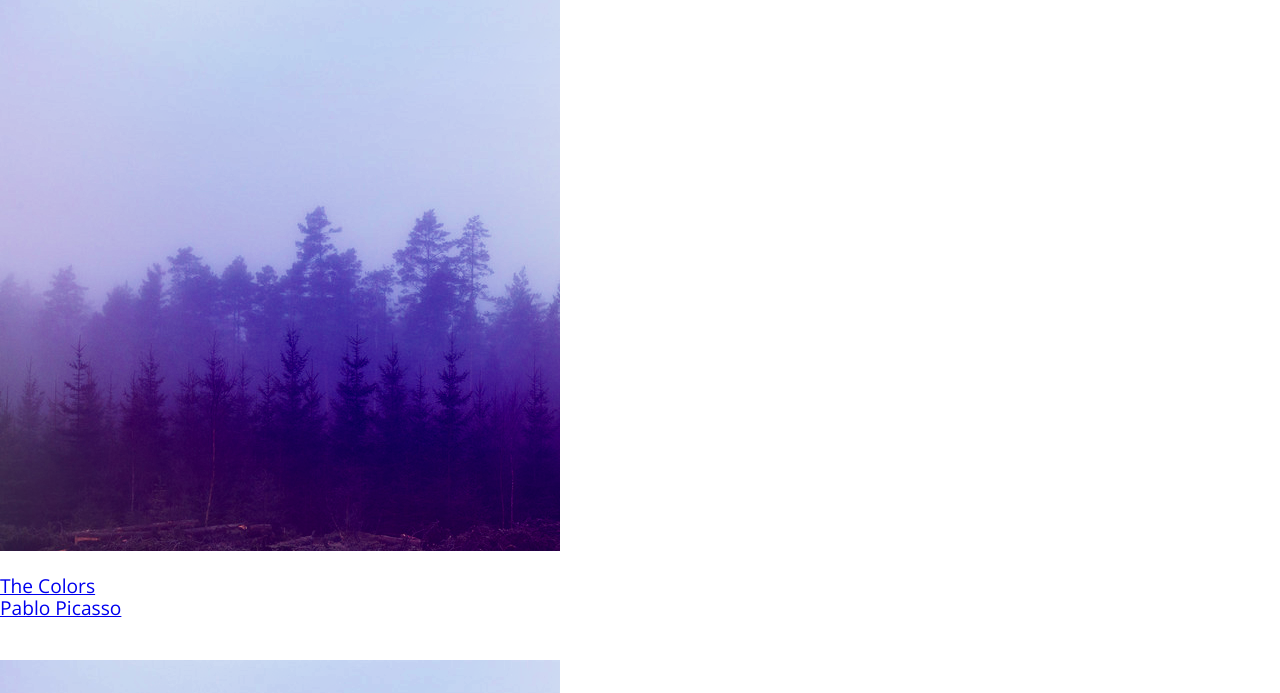
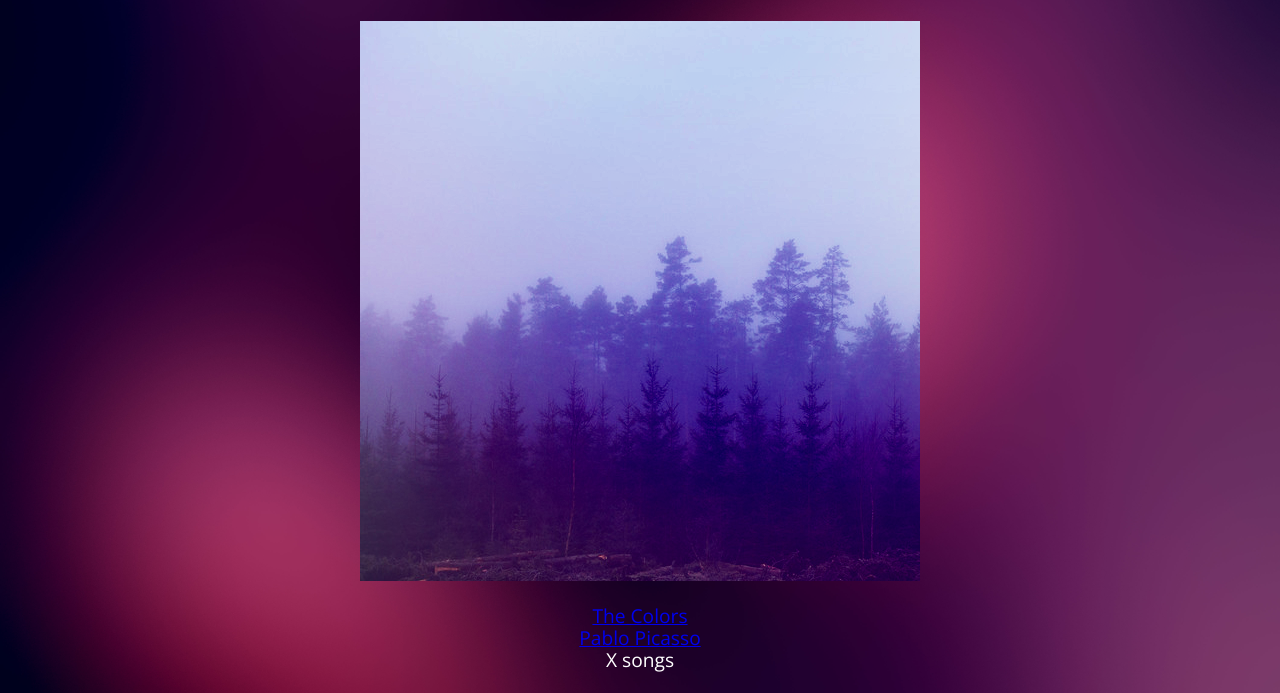
Before and after one commit to dsick/bloc-jams, a plain HTML site: page collection.html in a window 1280 px wide. Shown: the part 107-800 px from the top of the page. Drawn offline with nearby package versions, Linux system fonts and the light colour scheme.

Commit message:
completed assignment 9

```diff
--- a/styles/collection.css
+++ b/styles/collection.css
@@ -0,0 +1,21 @@
+body.collection {
+     background-image: url(../assets/images/blurred_backgrounds/blur_bg_2.jpg);
+     background-repeat: no-repeat;
+     background-attachment: fixed;
+     background-position: center center;
+     background-size: cover;
+ }
+
+ .album-covers {
+     position: relative;
+ }
+
+ .collection-album-container {
+     position: relative;
+     margin-top: 30px;
+     margin-bottom: 20px;
+     text-align: center;
+ }
+
+ .collection-album-container .caption {
+     margin-top: 10px;
--- a/styles/main.css
+++ b/styles/main.css
@@ -62,6 +62,11 @@ html {
      color: rgb(233,50,117);
  }
 
+  .links-container .navbar-link:active {
+      color: rgb(233,50,117);
+      background-color: white;
+  }
+
 /* Medium and small screens (640px) */
  @media (min-width: 640px) {
    html { font-size: 112%; }
```
